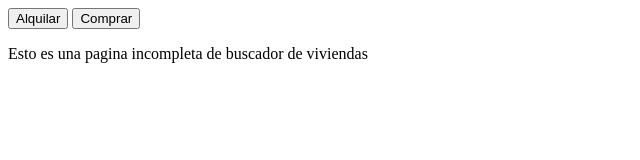
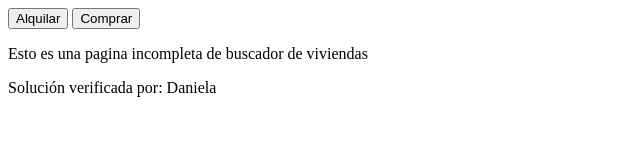
Before and after one commit to Carmenge2/Tarea-Cliente, a plain HTML site: page tarea00.html in a window 1280 px wide. Shown: the whole page, without its empty margins (0-640 px from the left). Drawn offline with Linux system fonts and the light colour scheme.

Commit message:
revisión 1 Daniela

```diff
--- a/tarea00.html
+++ b/tarea00.html
@@ -11,6 +11,7 @@
    <input type="button" value="Comprar" >
     </div>
     <p>Esto es una pagina incompleta de buscador de viviendas</p>
+    <p>Solución verificada por: Daniela</p>
 
 </body>
 </html>
```
